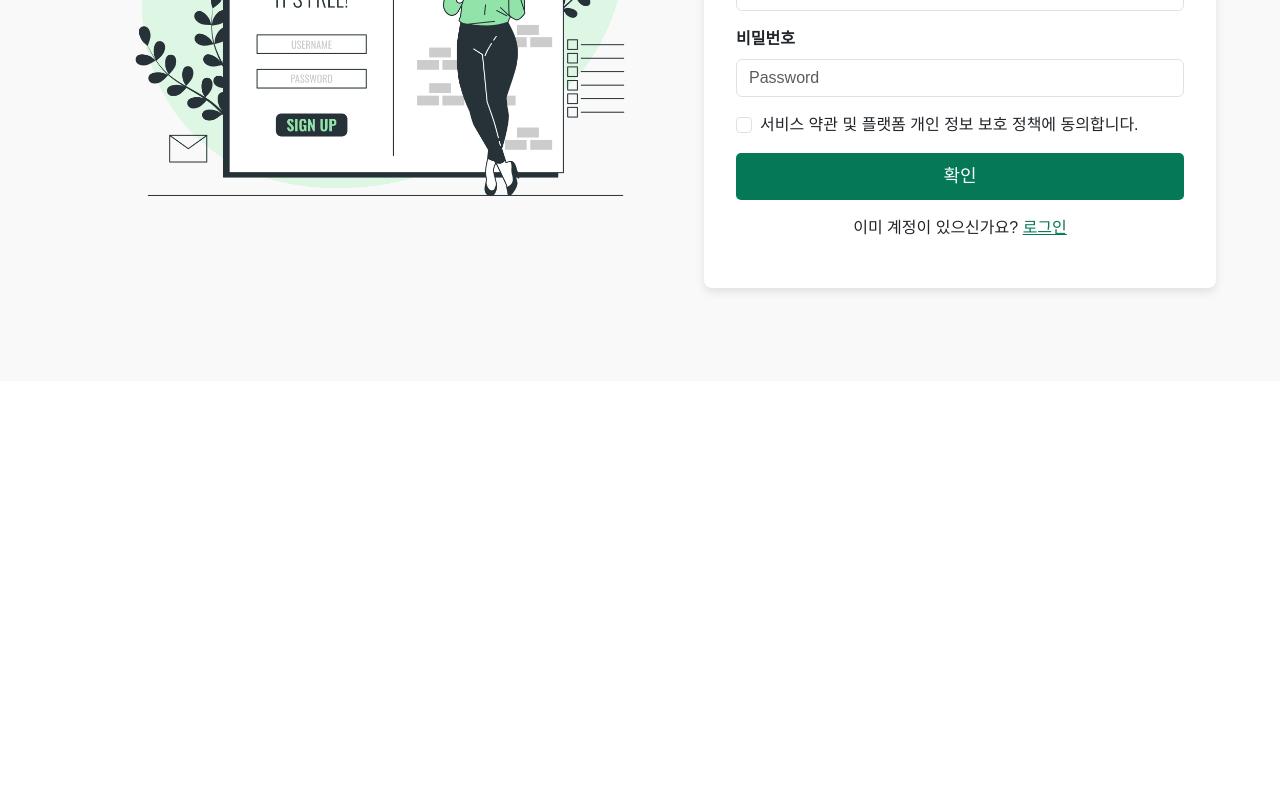
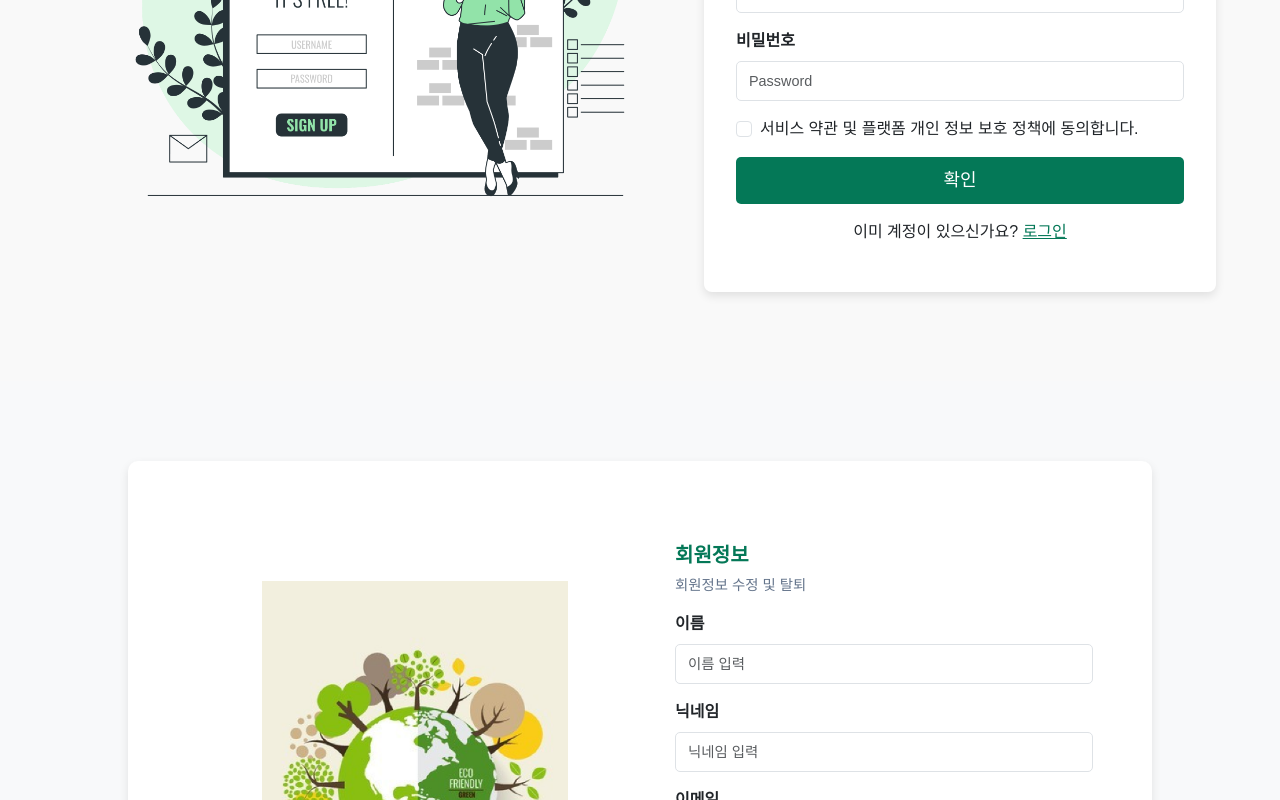
Before and after one commit to geuni95/SSDAM, a React (Vite) app: page /login in a window 1280 px wide. Shown: the part 2000-2800 px from the top of the page. Before the commit the page ends 2381 px from the top, so only its background shows below. Built offline with nearby package versions, Linux system fonts and the light colour scheme; a web font is replaced by a local one.

Commit message:
회원정보, 회원탈퇴페이지

```diff
--- a/src/App.jsx
+++ b/src/App.jsx
@@ -5,6 +5,7 @@ import UploadBox from "./UploadBox/UploadBox";
 import FileInfo from './UploadBox/FileInfo';
 import Login from "./Login/Login";
 import SignUp from "./SignUp/SignUp";
+import MemberInfo from "./MemberInfo/MemberInfo";
 
 function App() {
   return (
@@ -14,6 +15,7 @@ function App() {
       <FileInfo />
       <Login />
       <SignUp />
+      <MemberInfo />
     </div>
   );
 }
--- /dev/null
+++ b/src/MemberInfo/MemberInfo.jsx
@@ -0,0 +1,64 @@
+import React from "react";
+import memberInfoImage from "../assets/images/memberinfo.png"; // 이미지 경로 수정
+import "./memberinfo.css";
+import "bootstrap/dist/css/bootstrap.min.css";
+
+const MemberInfo = () => {
+  return (
+    <div className="memberinfo-container">
+      <div className="memberinfo-content">
+        {/* 왼쪽 이미지 영역 */}
+        <div className="memberinfo-image">
+          <img src={memberInfoImage} alt="회원 정보" />
+        </div>
+
+        {/* 오른쪽 회원정보 입력 폼 */}
+        <div className="memberinfo-form">
+          <h2 className="memberinfo-title">회원정보</h2>
+          <p className="memberinfo-subtitle">회원정보 수정 및 탈퇴</p>
+
+          <form>
+            <div className="mb-3">
+              <label htmlFor="name" className="form-label">
+                이름
+              </label>
+              <input type="text" className="form-control" id="name" placeholder="이름 입력" />
+            </div>
+
+            <div className="mb-3">
+              <label htmlFor="nickname" className="form-label">
+                닉네임
+              </label>
+              <input type="text" className="form-control" id="nickname" placeholder="닉네임 입력" />
+            </div>
+
+            <div className="mb-3">
+              <label htmlFor="email" className="form-label">
+                이메일
+              </label>
+              <input type="email" className="form-control" id="email" placeholder="이메일 입력" />
+            </div>
+
+            <div className="mb-3">
+              <label htmlFor="password" className="form-label">
+                비밀번호
+              </label>
+              <input type="password" className="form-control" id="password" placeholder="비밀번호 입력" />
+            </div>
+
+            <div className="d-flex gap-3 mt-4">
+              <button type="submit" className="btn btn-success w-50">
+                회원 정보 수정
+              </button>
+              <button type="button" className="btn btn-secondary w-50">
+                회원 탈퇴
+              </button>
+            </div>
+          </form>
+        </div>
+      </div>
+    </div>
+  );
+};
+
+export default MemberInfo;
--- /dev/null
+++ b/src/MemberInfo/memberinfo.css
@@ -0,0 +1,111 @@
+/* 전체 컨테이너 */
+.memberinfo-container {
+    width: 100vw;
+    height: 100vh; /* 화면 높이 꽉 채우기 */
+    display: flex;
+    align-items: center;
+    justify-content: center;
+    background-color: #f8f9fa;
+    padding: 2vh;
+  }
+
+  /* 내용 정렬 */
+  .memberinfo-content {
+    display: flex;
+    flex-direction: row;
+    align-items: center;
+    justify-content: center;
+    background-color: white;
+    padding: 3vh;
+    border-radius: 10px;
+    box-shadow: 0 4px 10px rgba(0, 0, 0, 0.1);
+    width: 80vw;
+    max-width: 1100px;
+    height: 80vh;
+  }
+
+  /* 이미지 섹션 */
+  .memberinfo-image {
+    width: 50%;  /* 정확히 반반 비율 유지 */
+    display: flex;
+    align-items: center;
+    justify-content: center;
+    padding: 2vh;
+  }
+
+  .memberinfo-image img {
+    width: 100%;  /* 부모 요소에 맞춰 자동 조정 */
+    max-width: 400px; /* 너무 커지지 않도록 제한 */
+    height: auto;
+    aspect-ratio: 1 / 1; /* 가로 세로 비율 유지 */
+    object-fit: contain;
+    border-radius: 10px;
+  }
+
+  /* 폼 섹션 */
+  .memberinfo-form {
+    width: 50%; /* 정확히 반반 비율 유지 */
+    padding: 2vh;
+    text-align: left;
+    max-width: 450px; /* 폼이 너무 넓어지지 않도록 제한 */
+  }
+
+  .memberinfo-title {
+    font-size: 2.5vh;
+    font-weight: bold;
+    color: #047857;
+  }
+
+  .memberinfo-subtitle {
+    font-size: 1.8vh;
+    color: #64748b;
+    margin-bottom: 2vh;
+  }
+
+  /* 입력 필드 */
+  .form-control {
+    height: 5vh;
+    font-size: 1.8vh;
+    border-radius: 5px;
+  }
+
+  /* 버튼 그룹 */
+  .button-group {
+    display: flex;
+    gap: 1.5vw;
+    justify-content: center;
+    margin-top: 2vh;
+  }
+
+  .button-group button {
+    width: 48%; /* 버튼이 한 줄에 맞도록 설정 */
+    padding: 1vh;
+    font-size: 1.8vh;
+  }
+
+  /* 반응형 스타일 */
+  @media (max-width: 992px) {
+    .memberinfo-content {
+      flex-direction: column;
+      text-align: center;
+      width: 90vw;
+      min-width: 300px;
+      height: auto;
+    }
+
+    .memberinfo-image,
+    .memberinfo-form {
+      width: 100%;
+    }
+
+    .memberinfo-image img {
+      width: 80vw;
+      max-width: 300px;
+      max-height: 40vh;
+      aspect-ratio: 1 / 1;
+    }
+
+    .button-group button {
+      width: 100%;
+    }
+  }
```
Also changed, not shown: src/assets/images/memberinfo.png (added).
